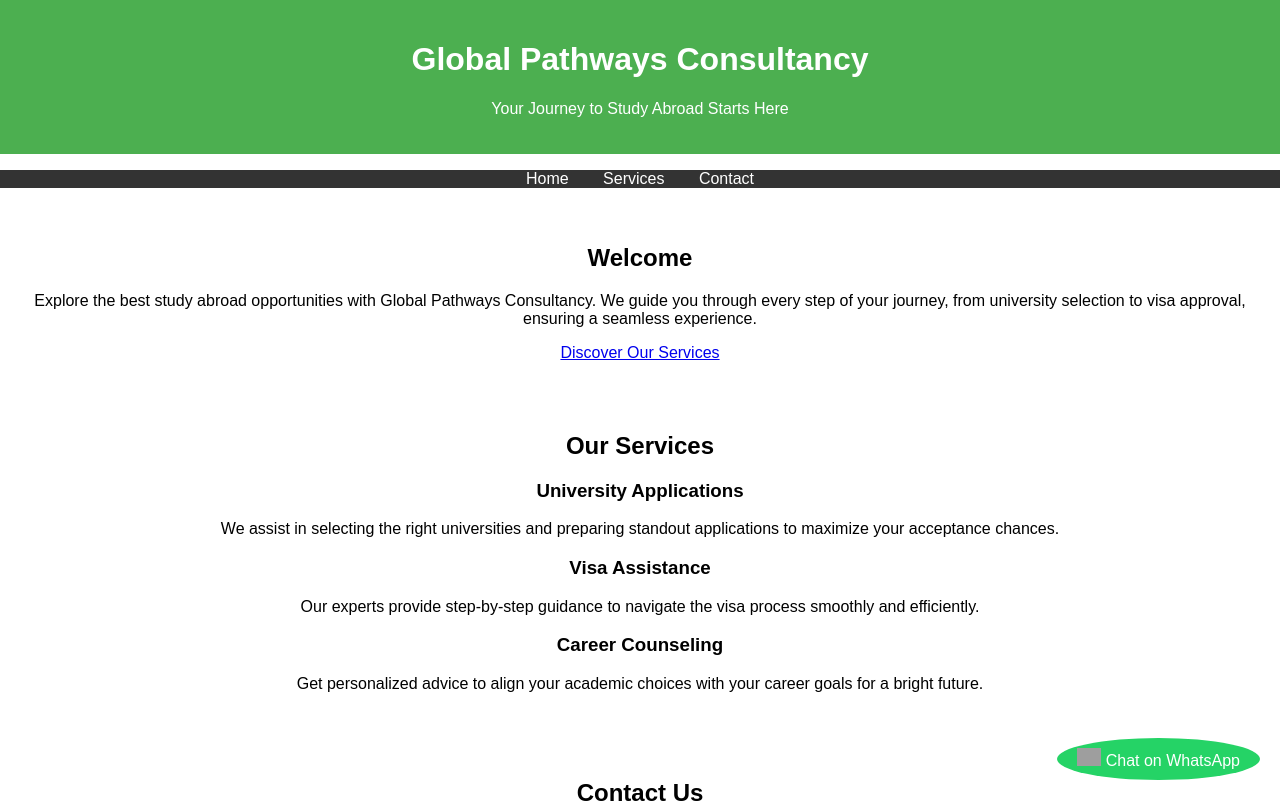
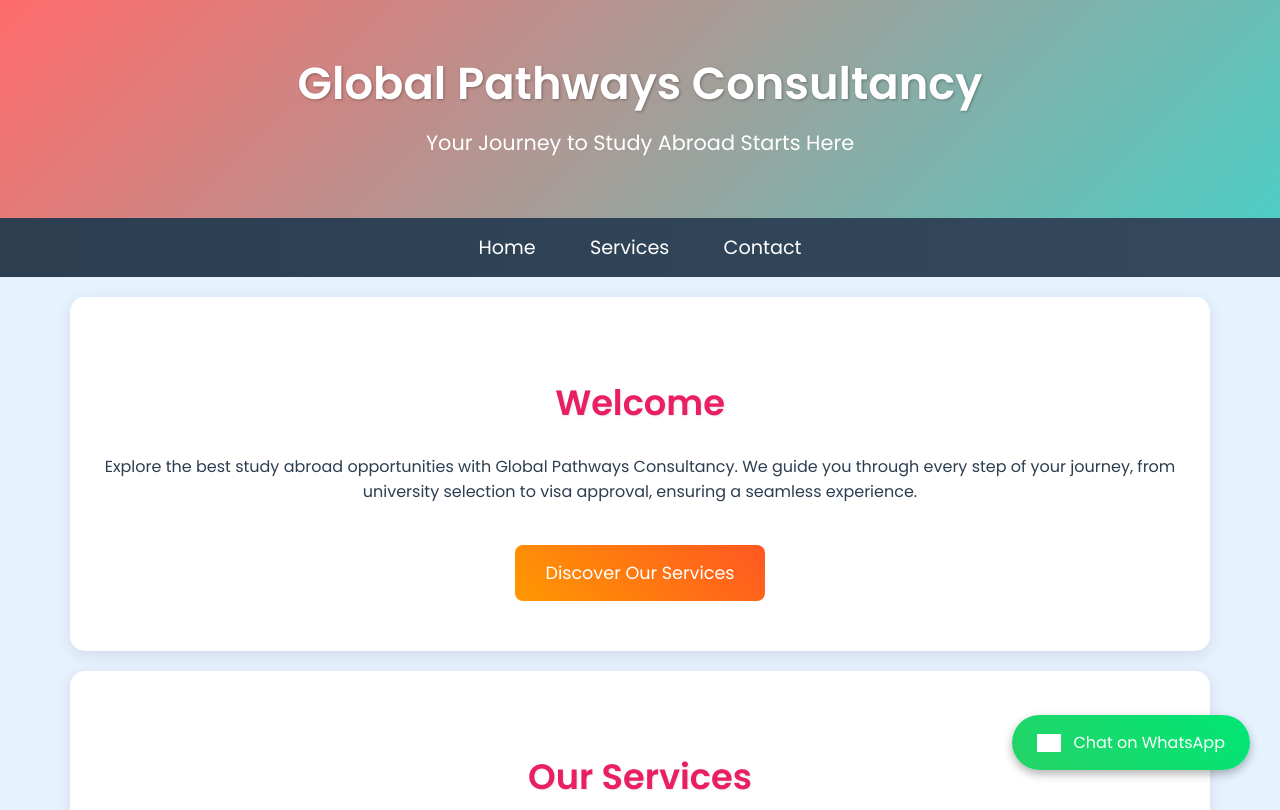
Before and after one commit to vinayberwal/Global-Pathways-Consultancy-website, a plain HTML site: page index.html in a window 1280 px wide. Shown: the top 810 px of the page. Drawn offline with Linux system fonts and the light colour scheme; grey boxes are pictures that could not be loaded.

Commit message:
Update style.css

```diff
--- a/style.css
+++ b/style.css
@@ -1,47 +1,184 @@
 body {
-    font-family: Arial, sans-serif;
+    font-family: 'Poppins', Arial, sans-serif;
     margin: 0;
     padding: 0;
     text-align: center;
+    background-color: #e6f3ff;
+    color: #2c3e50;
 }
+
 header {
-    background-color: #4CAF50;
+    background: linear-gradient(135deg, #ff6b6b, #4ecdc4);
     color: white;
-    padding: 20px;
+    padding: 50px 20px;
+    box-shadow: 0 4px 10px rgba(0, 0, 0, 0.2);
 }
+
+header h1 {
+    margin: 0;
+    font-size: 2.8em;
+    text-shadow: 1px 1px 3px rgba(0, 0, 0, 0.3);
+}
+
+header p {
+    margin: 10px 0;
+    font-size: 1.3em;
+}
+
+nav {
+    background: linear-gradient(90deg, #2c3e50, #34495e);
+    padding: 15px 0;
+    position: sticky;
+    top: 0;
+    z-index: 1000;
+}
+
 nav ul {
     list-style-type: none;
     padding: 0;
-    background-color: #333;
+    margin: 0;
 }
+
 nav ul li {
-    display: inline;
-    margin: 0 15px;
+    display: inline-block;
+    margin: 0 25px;
 }
+
 nav ul li a {
+    color: #ffffff;
+    text-decoration: none;
+    font-size: 1.2em;
+    transition: color 0.3s, transform 0.3s;
+}
+
+nav ul li a:hover {
+    color: #ffeb3b;
+    transform: scale(1.1);
+}
+
+section {
+    padding: 50px 20px;
+    margin: 20px auto;
+    max-width: 1100px;
+    background: #ffffff;
+    border-radius: 15px;
+    box-shadow: 0 4px 15px rgba(0, 0, 0, 0.1);
+}
+
+section h2 {
+    color: #e91e63;
+    font-size: 2.2em;
+    margin-bottom: 25px;
+    text-shadow: 1px 1px 2px rgba(0, 0, 0, 0.1);
+}
+
+.cta-button {
+    display: inline-block;
+    padding: 15px 30px;
+    background: linear-gradient(45deg, #ff9800, #ff5722);
     color: white;
     text-decoration: none;
+    border-radius: 8px;
+    margin-top: 25px;
+    font-size: 1.1em;
+    transition: background 0.3s, transform 0.3s;
 }
-section {
-    padding: 20px;
-    margin: 10px 0;
+
+.cta-button:hover {
+    background: linear-gradient(45deg, #ff5722, #ff9800);
+    transform: translateY(-3px);
 }
+
+.services-container {
+    display: flex;
+    flex-wrap: wrap;
+    justify-content: center;
+    gap: 25px;
+}
+
+.service-card {
+    background: linear-gradient(135deg, #ffffff, #f0f4f8);
+    padding: 25px;
+    border-radius: 12px;
+    box-shadow: 0 6px 12px rgba(0, 0, 0, 0.15);
+    flex: 1;
+    min-width: 280px;
+    max-width: 320px;
+    transition: transform 0.3s, box-shadow 0.3s;
+    border-left: 5px solid;
+    border-image: linear-gradient(45deg, #4ecdc4, #ff6b6b) 1;
+}
+
+.service-card:hover {
+    transform: translateY(-8px);
+    box-shadow: 0 8px 20px rgba(0, 0, 0, 0.2);
+}
+
+.service-card h3 {
+    color: #2196f3;
+    margin-top: 0;
+    font-size: 1.5em;
+}
+
+.service-card p {
+    color: #34495e;
+}
+
 .whatsapp {
     position: fixed;
-    bottom: 20px;
-    right: 20px;
-    background-color: #25D366;
+    bottom: 30px;
+    right: 30px;
+    background: linear-gradient(45deg, #25D366, #00e676);
     color: white;
-    padding: 10px 20px;
+    padding: 15px 25px;
     text-decoration: none;
-    border-radius: 50%;
+    border-radius: 50px;
+    display: flex;
+    align-items: center;
+    gap: 12px;
+    box-shadow: 0 4px 10px rgba(0, 0, 0, 0.3);
+    transition: transform 0.3s, box-shadow 0.3s;
 }
+
+.whatsapp:hover {
+    transform: scale(1.15);
+    box-shadow: 0 6px 15px rgba(0, 0, 0, 0.4);
+}
+
+.whatsapp img {
+    vertical-align: middle;
+    filter: brightness(0) invert(1);
+}
+
 @media (max-width: 600px) {
     nav ul li {
         display: block;
-        margin: 10px 0;
+        margin: 20px 0;
     }
+
+    header h1 {
+        font-size: 2em;
+    }
+
+    header p {
+        font-size: 1.1em;
+    }
+
+    section {
+        padding: 30px 15px;
+    }
+
+    .services-container {
+        flex-direction: column;
+        align-items: center;
+    }
+
+    .service-card {
+        max-width: 100%;
+    }
+
     .whatsapp {
-        padding: 15px;
+        padding: 12px 20px;
+        font-size: 0.95em;
     }
 }
```
